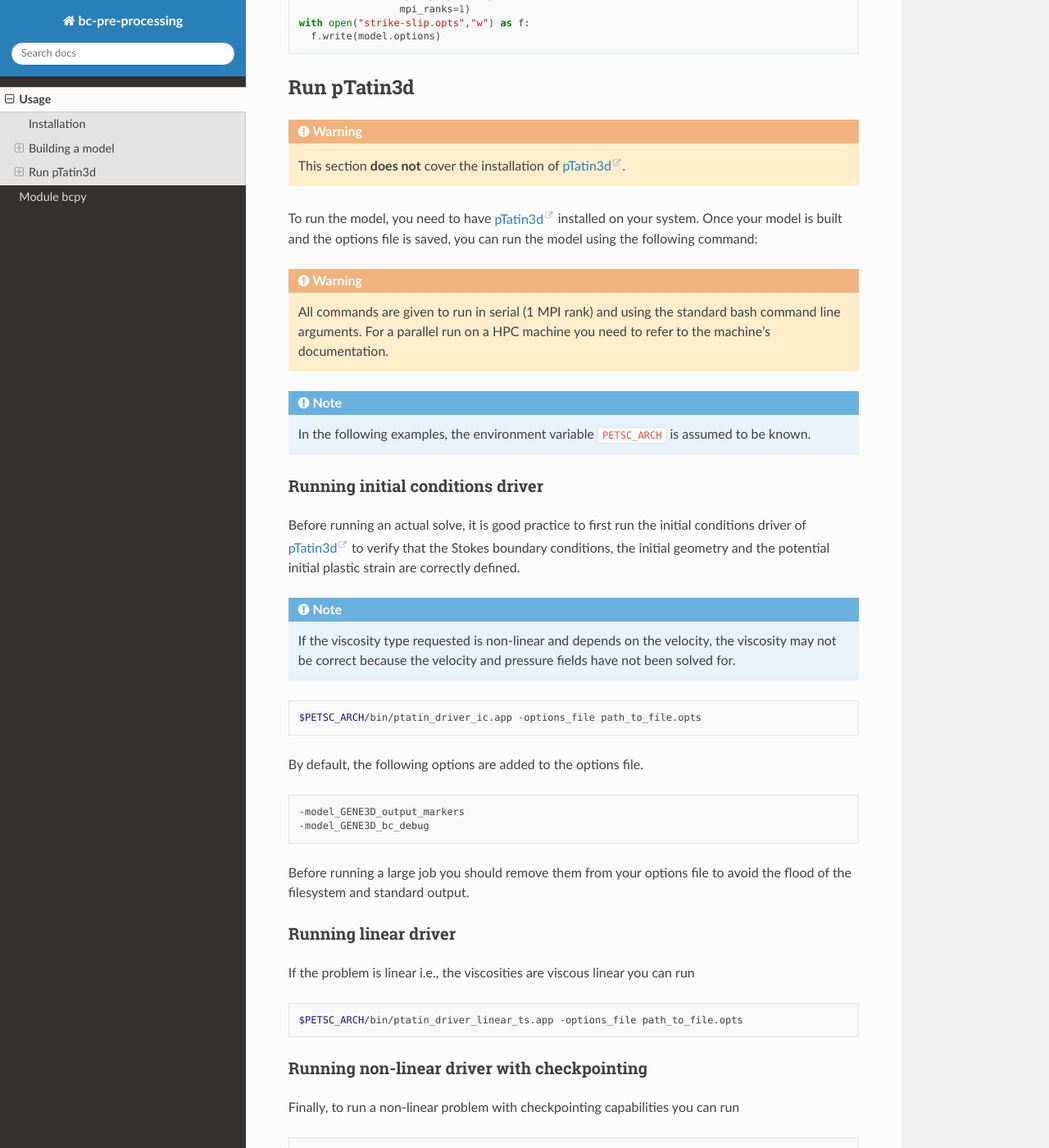
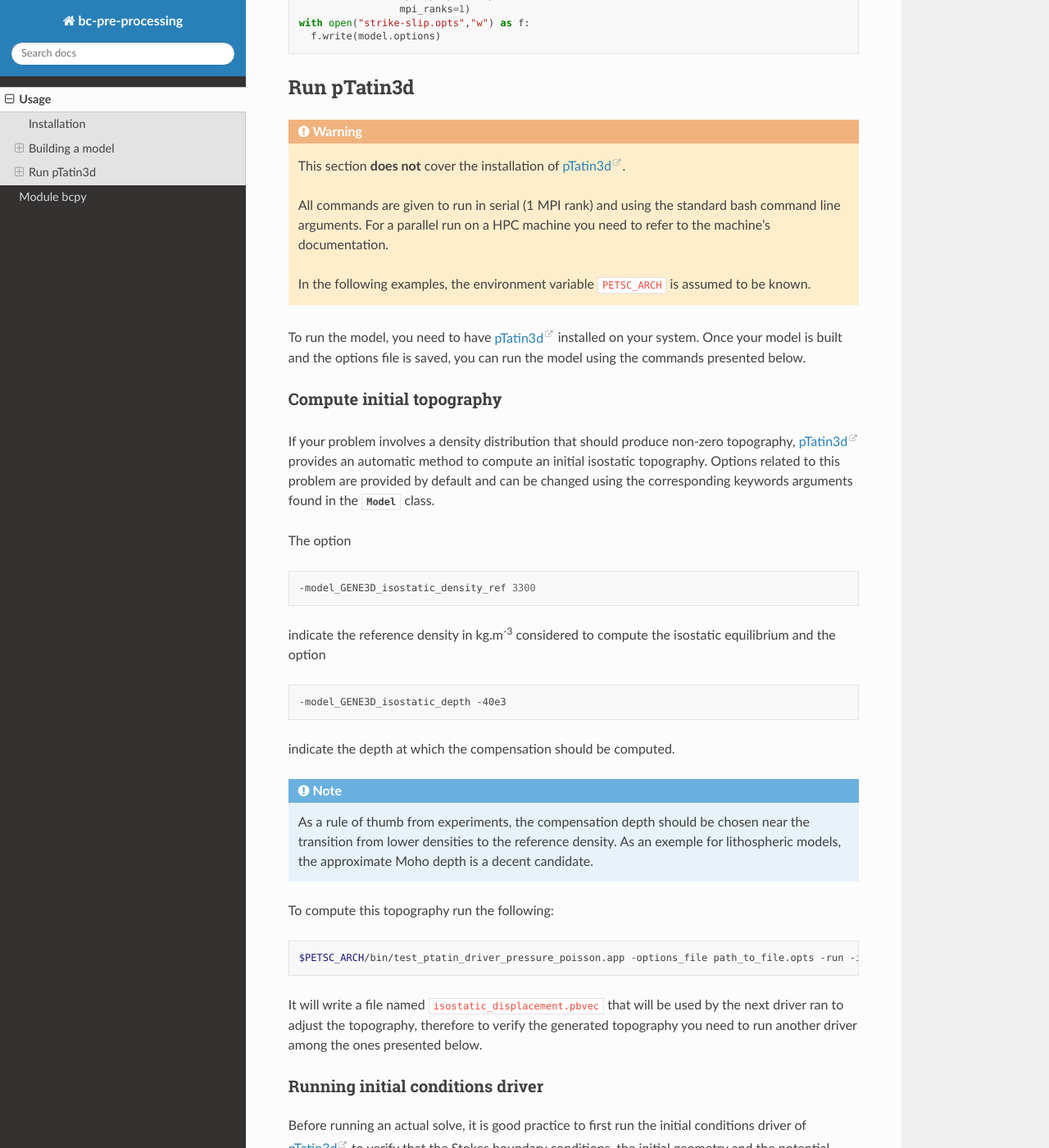
Before and after one commit to anthony-jourdon/Genepy, a Sphinx documentation site: the page built from docs/source/usage.rst, in a window 1280 px wide and 1400 px high, scrolled down 11910 px. Shown: the whole window at 82% size. Built offline with Sphinx 7.4.7 and the Read the Docs theme 2.0.0, drawn with Linux system fonts in a browser that asks for light colours; some of the changed text lies outside the part shown.

Commit message:
Add options for initial isostatic topography and documentation on how to run and use it.

```diff
--- a/docs/source/usage.rst
+++ b/docs/source/usage.rst
@@ -610,16 +610,52 @@ Run pTatin3d
 
 .. warning:: This section **does not** cover the installation of `pTatin3d`_.
 
-To run the model, you need to have `pTatin3d`_ installed on your system.
-Once your model is built and the options file is saved,
-you can run the model using the following command:
-
-.. warning:: All commands are given to run in serial (1 MPI rank) and using
+  All commands are given to run in serial (1 MPI rank) and using
   the standard bash command line arguments. For a parallel run on a HPC machine you need
   to refer to the machine's documentation.
 
-.. note:: In the following examples,
+  In the following examples,
   the environment variable :code:`PETSC_ARCH` is assumed to be known.
+
+To run the model, you need to have `pTatin3d`_ installed on your system.
+Once your model is built and the options file is saved,
+you can run the model using the commands presented below.
+
+Compute initial topography
+..........................
+If your problem involves a density distribution that should produce non-zero topography,
+`pTatin3d`_ provides an automatic method to compute an initial isostatic topography.
+Options related to this problem are provided by default and can be changed using the
+corresponding keywords arguments found in the :py:class:`Model <bcpy.Model>` class.
+
+The option
+
+.. code-block:: bash
+
+  -model_GENE3D_isostatic_density_ref 3300
+
+indicate the reference density in kg.m\ :sup:`-3` considered to compute the isostatic equilibrium and the option
+
+.. code-block:: bash
+
+  -model_GENE3D_isostatic_depth -40e3
+
+indicate the depth at which the compensation should be computed.
+
+.. note::
+  As a rule of thumb from experiments, the compensation depth should be chosen
+  near the transition from lower densities to the reference density.
+  As an exemple for lithospheric models, the approximate Moho depth is a decent candidate.
+
+To compute this topography run the following:
+
+.. code-block:: bash
+
+  $PETSC_ARCH/bin/test_ptatin_driver_pressure_poisson.app -options_file path_to_file.opts -run -isostatic_remesh
+
+It will write a file named ``isostatic_displacement.pbvec`` that will be used by the next driver
+ran to adjust the topography, therefore to verify the generated topography you need to run another
+driver among the ones presented below.
 
 Running initial conditions driver
 .................................
@@ -654,12 +690,43 @@ If the problem is linear i.e., the viscosities are viscous linear you can run
 
   $PETSC_ARCH/bin/ptatin_driver_linear_ts.app -options_file path_to_file.opts
 
-Running non-linear driver with checkpointing
-............................................
-Finally, to run a non-linear problem with checkpointing capabilities you can run
+Computing steady-state temperature
+...................................
+If your problem involves temperature, you can compute the initial temperature distribution
+using a steady-state solution of the heat equation.
+`pTatin3d`_ provides a driver to compute this solution.
+Run:
 
 .. code-block:: bash
 
   $PETSC_ARCH/bin/test_steady_state_diffusion_solve_TFV.app -options_file path_to_file.opts
+
+
+.. warning::
+  If your problem involves the asthenosphere, to produce a constant vertical temperature variation in the asthenosphere
+
+  .. math::
+    \frac{\partial T}{\partial y} = c
+
+  i.e., a linear temperature distribution in the asthenosphere, you need to provide a high conductivity value to your asthensophere.
+  However, be careful to set back a reasonable value for the conductivity before running the time dependant problem.
+
+This will write a file named ``temperature_steady.pbvec`` and if your options file
+contains the option (default):
+
+.. code-block:: bash
+
+  -view_ic
+
+it will also output a file named ``T_steady.vts`` that contains the solution.
+
+Running non-linear driver with checkpointing
+............................................
+Finally, after computing the initial topography (if required) and
+initial temperature distribution,
+to run a non-linear problem with checkpointing capabilities you can run
+
+.. code-block:: bash
+
   $PETSC_ARCH/bin/test_ptatin_driver_checkpoint_fv.app -options_file path_to_file.opts -init
   $PETSC_ARCH/bin/test_ptatin_driver_checkpoint_fv.app -options_file path_to_file.opts -run
```
Also changed, not shown: other parts of docs/source/usage.rst (+2 -2 lines), 1 other file.
